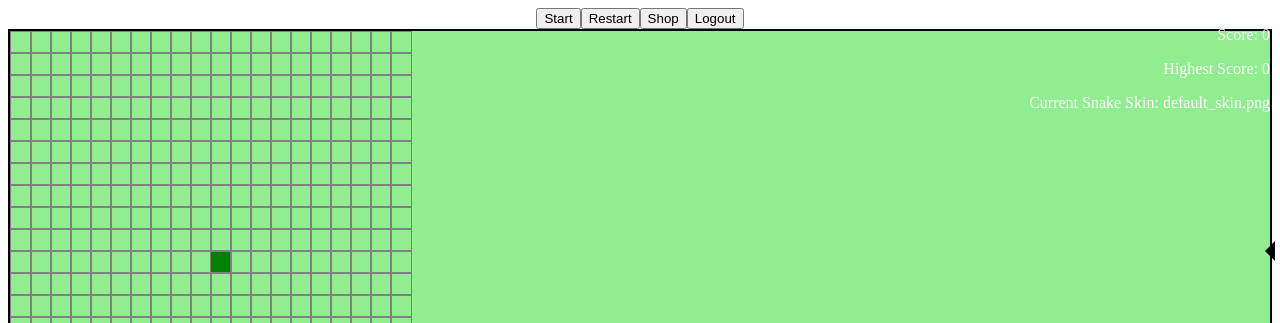
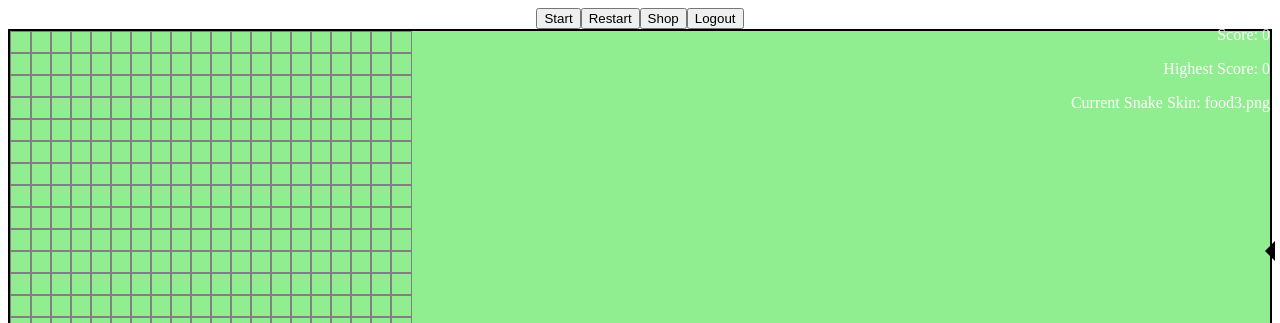
Before and after one commit to MariussGustins/Game_mrm_prakse, a Vue app in the folder game-mrm/: page / in a window 1280 px wide. Both pictures are taken after typing "Sample", "Sample123" into the empty fields and a click on the button "Login". Shown: the top 323 px of the page. Built offline with nearby package versions, Linux system fonts and the light colour scheme.

Commit message:
pogas un score 2

```diff
--- a/game-mrm/src/components/GameBoard.vue
+++ b/game-mrm/src/components/GameBoard.vue
@@ -44,18 +44,18 @@ export default {
     data() {
         return {
             board: [],
-            snake: [{row: 10, col: 10}],
+            snake: [], // Initialize as an empty array
             direction: 'right',
             food: {},
             gameOver: false,
             score: 0,
             showShop: false,
             skins: [
-                { image: 'skin1.png', cost: 10 },
+                { image: 'food.jpeg', cost: 5 },
                 { image: 'skin2.png', cost: 20 },
                 // Add more skins as needed
             ],
-            currentSnakeSkin: 'default_skin.png', // default skin image
+            currentSnakeSkin: 'food3.png', // default skin image
             highestScore: 0,
         };
     },
@@ -162,11 +162,22 @@ export default {
         startGame() {
             this.gameOver = false;
             this.score = 0;
+            this.snake = [{row: 10, col: 10}]; // Reset the snake length
+            this.currentSnakeSkin = 'food3.png';
             this.setupBoard();
             this.placeFood();
-            this.gameLoop();
+            if (this.gameLoopInterval) {
+                clearInterval(this.gameLoopInterval);
+            }
+            this.gameLoopInterval = setInterval(() => {
+                if (!this.gameOver) {
+                    this.moveSnake();
+                }
+            }, 200);
             window.addEventListener('keydown', this.handleKeyPress);
         },
+
+
         restartGame() {
             this.startGame();
         },
@@ -202,6 +213,7 @@ export default {
     border: 2px solid black;
     background: lightgreen;
 }
+
 .cell {
     width: 20px;
     height: 20px;
@@ -209,8 +221,10 @@ export default {
 }
 
 .snake {
-    background-color: green;
+    background-image: url('food3.png'); /* Default snake skin */
+    background-size: cover;
 }
+
 
 .food {
     background-color: red;
@@ -249,6 +263,7 @@ export default {
     top: 50%;
     transform: translateY(-50%) rotate(-90deg);
 }
+
 /* ... existing styles ... */
 
 .player-data {
```
Lines whose indentation alone changed are shown as unchanged.
